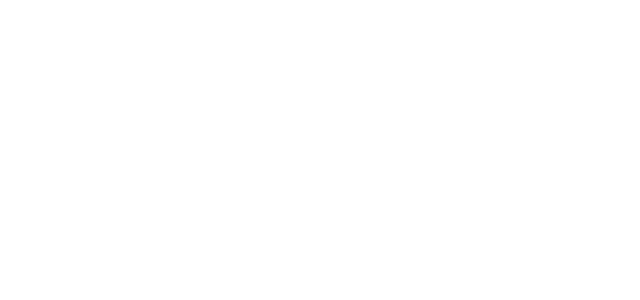
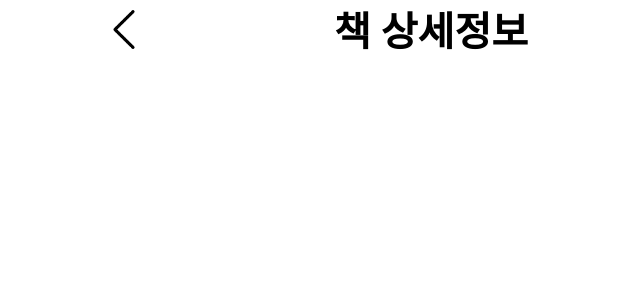
Before and after one commit to TS-Study-Team2/Final-Project, a React (Vite) app: page /detail in a window 1280 px wide. Before the commit this address had no page. Shown: the top 300 px of the page, without its empty margins (157-797 px from the left). Built offline with nearby package versions, Linux system fonts and the light colour scheme; a web font is replaced by a local one.

Commit message:
feat: Header 퍼블리싱

```diff
--- a/src/Router.tsx
+++ b/src/Router.tsx
@@ -2,6 +2,7 @@
 
 import Main from './pages/Main';
 import Search from './pages/Search';
+import Detail from './pages/Detail';
 
 const Router = () => {
   return (
@@ -9,6 +10,7 @@
       <Routes>
         <Route path="/" element={<Main />} />
         <Route path="/search" element={<Search />} />
+        <Route path="/detail" element={<Detail />} />
       </Routes>
     </BrowserRouter>
   );
--- a/src/assets/image/index.ts
+++ b/src/assets/image/index.ts
@@ -5,3 +5,4 @@
 export { default as HarryPotter5 } from './harrypotter5.jpeg';
 export { default as HarryPotter6 } from './harrypotter6.jpeg';
 export { default as HarryPotter7 } from './harrypotter7.jpeg';
+export { default as Arrow } from './arrow.png';
--- /dev/null
+++ b/src/components/detail/Header.tsx
@@ -0,0 +1,48 @@
+import React from 'react';
+import styled from 'styled-components';
+import { useNavigate } from 'react-router-dom';
+
+import { Arrow } from '../../assets/image/index';
+
+const Header = () => {
+  const navigate = useNavigate();
+
+  const onClickBackBtn = () => {
+    navigate(-1);
+  };
+  return (
+    <HeaderContainer>
+      <BackBtn src={Arrow} alt="뒤로가기" onClick={onClickBackBtn} />
+      <Content>책 상세정보</Content>
+    </HeaderContainer>
+  );
+};
+
+export default Header;
+
+const HeaderContainer = styled.div`
+  position: fixed;
+  display: flex;
+  align-items: center;
+  justify-content: flex-start;
+
+  padding: 0 26.3rem;
+  width: 100%;
+
+  background-color: ${({ theme }) => theme.colors.bookWhite};
+
+  ${({ theme }) => theme.fonts.body01};
+`;
+
+const BackBtn = styled.img`
+  width: 3.6rem;
+  height: 3.9rem;
+
+  margin-right: calc(100% - 56.2rem);
+
+  cursor: pointer;
+`;
+
+const Content = styled.div`
+  ${({ theme }) => theme.fonts.heading01};
+`;
--- /dev/null
+++ b/src/pages/Detail.tsx
@@ -0,0 +1,7 @@
+import Header from '../components/detail/Header';
+
+const Detail = () => {
+  return <Header />;
+};
+
+export default Detail;
--- a/src/pages/Search.tsx
+++ b/src/pages/Search.tsx
@@ -20,6 +20,7 @@
 
       const response = await axios.get(url, { headers });
       const data = response.data;
+      console.log(data);
 
       setBooks(data.documents);
     } catch (error) {
```
Also changed, not shown: src/assets/image/arrow.png (added).
